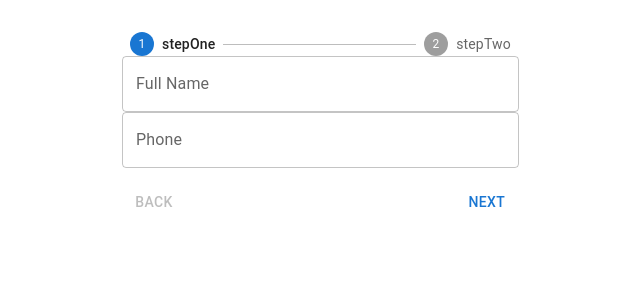
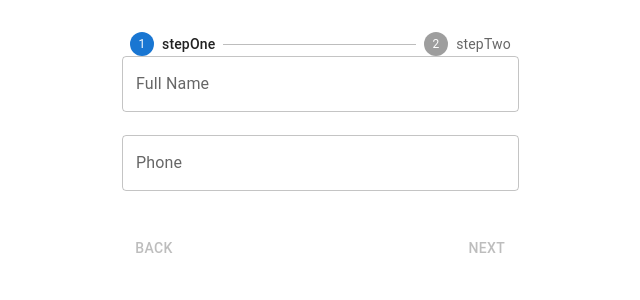
Before and after one commit to denisgershovich/stepper-form-validation-demo, a React (Vite) app: page / in a window 1280 px wide. Shown: the top 300 px of the page, without its empty margins (270-910 px from the left). Built offline with nearby package versions, Linux system fonts and the light colour scheme.

Commit message:
feat: add step validation to multi-step form

```diff
--- a/src/components/stepperForm/Stepper.tsx
+++ b/src/components/stepperForm/Stepper.tsx
@@ -11,18 +11,26 @@ import {
 import { useAppForm } from "../../hooks/form";
 import { StepOne } from "./steps/StepOne";
 import { StepTwo } from "./steps/StepTwo";
-import { stepperSchema } from "../../schemas/stepperSchema";
-import { steps, Steps } from "./constants";
+import {
+  stepOneSchema,
+  stepSchemas,
+  stepTwoSchema,
+} from "../../schemas/stepperSchema";
+import { steps, Steps, type StepKey } from "./constants";
+import type z from "zod";
 
 const Stepper = () => {
   const [activeStep, setActiveStep] = useState(0);
+  const currentStep = steps[activeStep];
 
   const form = useAppForm({
     defaultValues: {
       [Steps.stepOne]: { phone: "", fullName: "" },
       [Steps.stepTwo]: { email: "", zip: "" },
     },
-    validators: { onChange: stepperSchema },
+    validators: {
+      onChange: ({ value }) => validateStep(currentStep, value),
+    },
     onSubmit: ({ value }) => {
       console.log("Submitted:", value);
     },
@@ -38,10 +46,9 @@ const Stepper = () => {
 
   const handleBack = () => {
     if (isFirstStep) return;
+
     setActiveStep((prev) => prev - 1);
   };
-
-  const currentStep = steps[activeStep];
 
   return (
     <form
@@ -75,15 +82,21 @@ const Stepper = () => {
           </Button>
           <Box sx={{ flex: "1 1 auto" }} />
 
-          <form.Subscribe selector={(state) => state.isSubmitting}>
-            {(isSubmitting) => (
-              <Button
-                onClick={!isLastStep ? handleNext : undefined}
-                type={isLastStep ? "submit" : "button"}
-                disabled={isLastStep && isSubmitting}>
-                {isLastStep ? "Submit" : "Next"}
-              </Button>
-            )}
+          <form.Subscribe selector={(state) => ({ values: state.values })}>
+            {({ values }) => {
+              const isValid = isStepValid(currentStep, values);
+
+              return (
+                <Button
+                  onClick={!isLastStep ? handleNext : undefined}
+                  type={isLastStep ? "submit" : "button"}
+                  disabled={
+                    (isLastStep && form.state.isSubmitting) || !isValid
+                  }>
+                  {isLastStep ? "Submit" : "Next"}
+                </Button>
+              );
+            }}
           </form.Subscribe>
         </Box>
       </Box>
@@ -91,4 +104,37 @@ const Stepper = () => {
   );
 };
 
+type FormValues = {
+  [Steps.stepOne]: z.infer<typeof stepOneSchema>;
+  [Steps.stepTwo]: z.infer<typeof stepTwoSchema>;
+};
+
+type ValidationError = {
+  fields: Record<string, string>;
+};
+
+const validateStep = (
+  stepKey: StepKey,
+  value: FormValues,
+): ValidationError | null => {
+  const stepData = value[stepKey];
+  const result = stepSchemas[stepKey].safeParse(stepData);
+
+  if (result.success) return null;
+
+  const errors: ValidationError = { fields: {} };
+
+  for (const issue of result.error.issues) {
+    const path = issue.path.join(".");
+    errors.fields[`${stepKey}.${path}`] = issue.message;
+  }
+
+  return errors;
+};
+
+function isStepValid(step: keyof typeof stepSchemas, values: any) {
+  const result = stepSchemas[step].safeParse(values[step]);
+  return result.success;
+}
+
 export default Stepper;
--- a/src/components/stepperForm/TextField.tsx
+++ b/src/components/stepperForm/TextField.tsx
@@ -7,6 +7,9 @@ const TextField = ({ label }: { label: string }) => {
   const field = useFieldContext<string>();
 
   const errors = useStore(field.store, (state) => state.meta.errors);
+  const isDirty = useStore(field.store, (state) => state.meta.isDirty);
+
+  const shouldShowError = isDirty && errors.length > 0;
 
   return (
     <MuiTextField
@@ -14,9 +17,9 @@ const TextField = ({ label }: { label: string }) => {
       value={field.state.value}
       onChange={(e) => field.handleChange(e.target.value)}
       onBlur={field.handleBlur}
-      error={errors.length > 0}
-      helperText={errors.join(", ")}
       fullWidth
+      error={shouldShowError}
+      helperText={shouldShowError ? errors.join(", ") : " "}
     />
   );
 };
--- a/src/schemas/stepperSchema.ts
+++ b/src/schemas/stepperSchema.ts
@@ -1,6 +1,6 @@
 import { z } from "zod";
 
-import { Steps } from "../components/stepperForm/constants";
+import { Steps, type StepKey } from "../components/stepperForm/constants";
 
 export const stepOneSchema = z.object({
   fullName: z.string().min(2, "Full name is required"),
@@ -12,9 +12,9 @@ export const stepTwoSchema = z.object({
   zip: z.string().min(2, "ZIP code must be25 digits"),
 });
 
-export const stepperSchema = z.object({
+export const stepSchemas: Record<StepKey, z.ZodType<any>> = {
   [Steps.stepOne]: stepOneSchema,
   [Steps.stepTwo]: stepTwoSchema,
-});
+};
 
-export type StepperValues = z.infer<typeof stepperSchema>;
+export type StepperValues = z.infer<typeof stepSchemas>;
```
